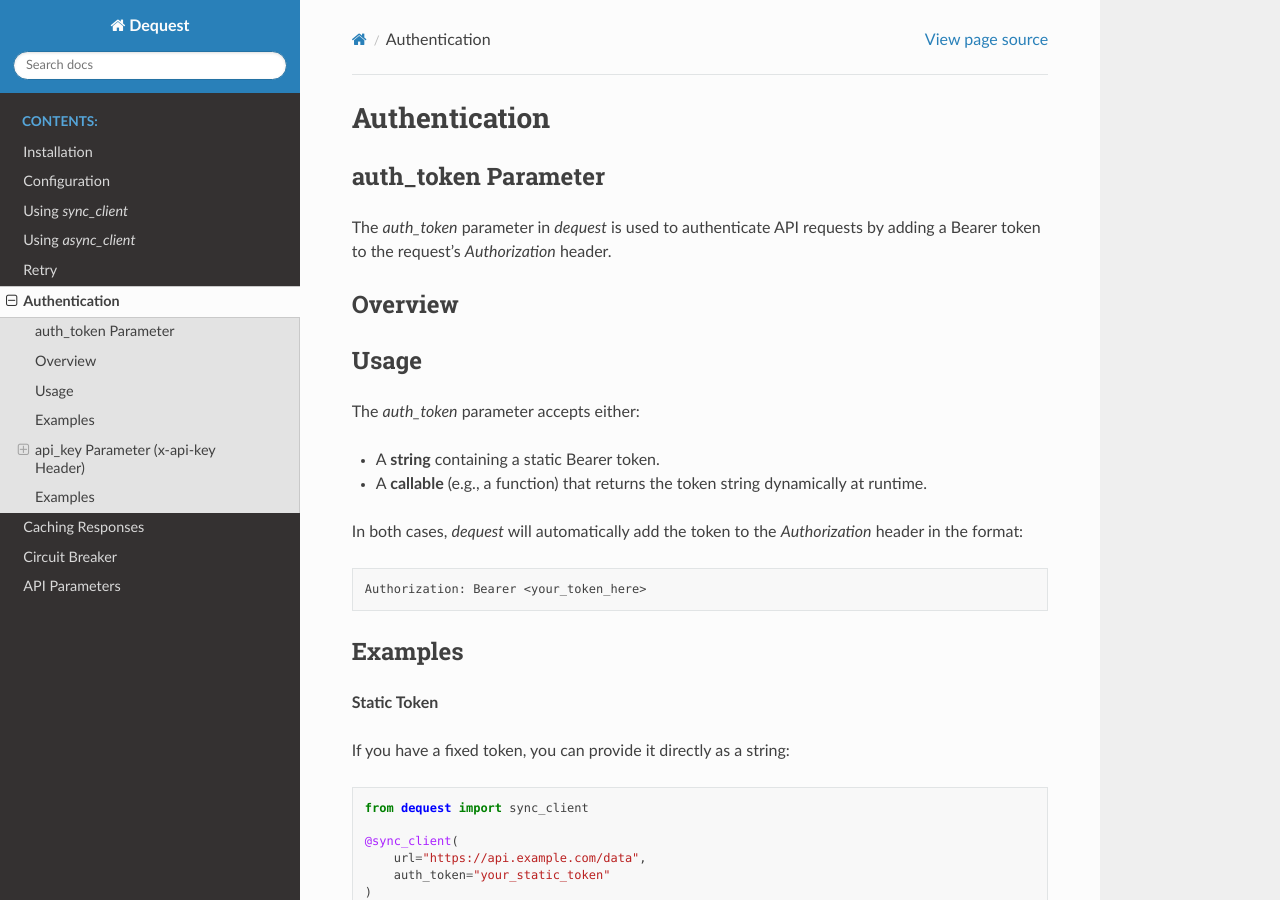
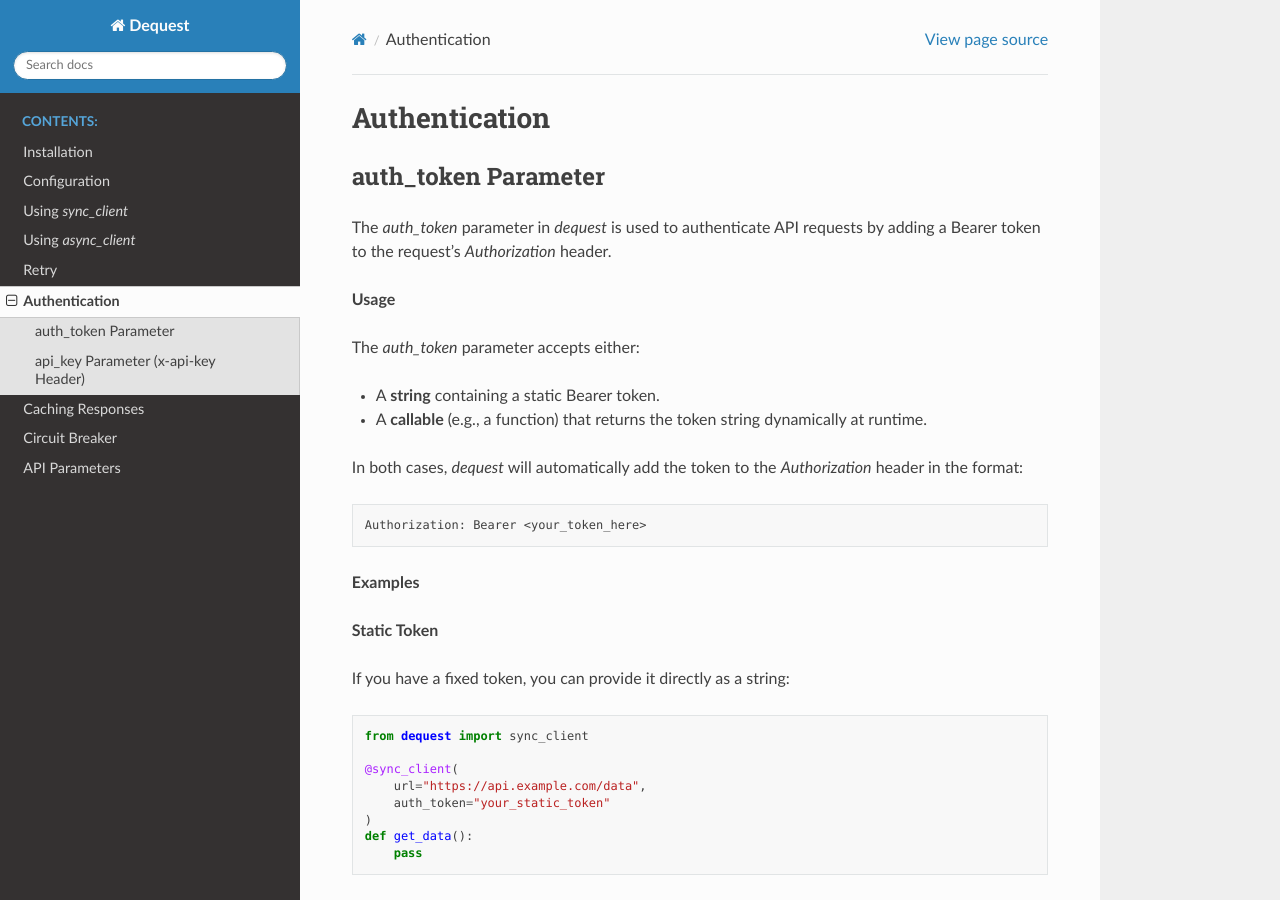
Before and after one commit to birddevelper/dequest-documentation, a Sphinx documentation site: the page built from docs/source/authentication.rst, in a window 1280 px wide and 900 px high. Built offline with Sphinx 7.4.7 and the Read the Docs theme 3.1.0, drawn with Linux system fonts in a browser that asks for light colours; pages that are not in the unit, such as notebooks, are missing from menus.

Commit message:
doc: enhance authentication and circuit breaker documentation formatting

```diff
--- a/docs/source/authentication.rst
+++ b/docs/source/authentication.rst
@@ -6,12 +6,9 @@ auth_token Parameter
 
 The `auth_token` parameter in `dequest` is used to authenticate API requests by adding a Bearer token to the request's `Authorization` header.
 
-Overview
---------
 
+**Usage**
 
-Usage
------
 
 The `auth_token` parameter accepts either:
 
@@ -24,8 +21,8 @@ In both cases, `dequest` will automatically add the token to the `Authorization`
 
    Authorization: Bearer <your_token_here>
 
-Examples
---------
+**Examples**
+
 
 **Static Token**
 
@@ -72,11 +69,12 @@ In this case, `get_access_token()` will be called every time a request is made,
 
 api_key Parameter (x-api-key Header)
 ------------
+
 The `api_key` parameter in `dequest` is used to authenticate API requests by adding an API key to the request's headers. It is particularly useful for APIs that require API keys by adding a token to the request's `x-api-key` header.
 
 
-Usage
-~~~~~~
+**Usage**
+
 
 The `api_key` parameter accepts either:
 - A **string** containing the API key.
@@ -88,8 +86,8 @@ In both cases, `dequest` will automatically add the key to the request headers i
 
    x-api-key: <your_api_key_here>
 
-Examples
---------
+**Examples**
+
 
 **Static API Key**
 
--- a/docs/source/circuit_breaker.rst
+++ b/docs/source/circuit_breaker.rst
@@ -1,8 +1,6 @@
 Circuit Breaker
 ===============
 
-Basic Usage
------------
 To use a circuit breaker with `dequest`, create an instance of `CircuitBreaker` and pass it to the `sync_client` or `async_client` decorator.
 
 .. code-block:: python
@@ -34,8 +32,8 @@ Note The retry logic wraps the entire operation so that only if all attempts fai
 In the above example if API fails 2 * 3 times, the circuit opens and blocks requests for 10 seconds.
 
 
-Handling Circuit Breaker Open Errors
-------------------------------------
+**Handling Circuit Breaker Open Errors**
+
 When the circuit breaker is open, calling the function will raise a `CircuitBreakerOpenError`:
 
 .. code-block:: python
@@ -47,8 +45,7 @@ When the circuit breaker is open, calling the function will raise a `CircuitBrea
    except CircuitBreakerOpenError:
        print("Circuit breaker is open! Too many failures, try again later.")
 
-Using a `fallback_function`
----------------------------
+**Using a `fallback_function`**
 
 Instead of raising an error when the circuit breaker is open, you can define a **fallback function** that provides an alternative response.
 
```
